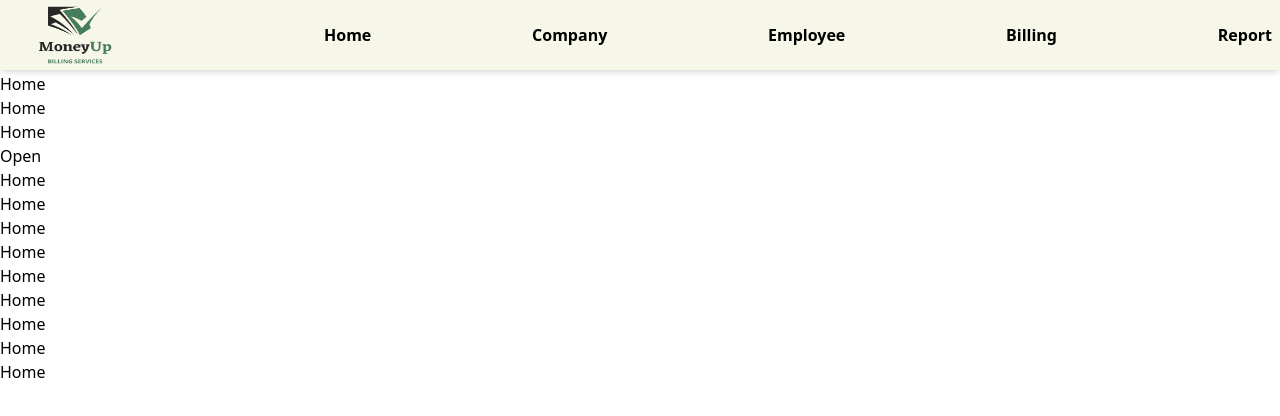
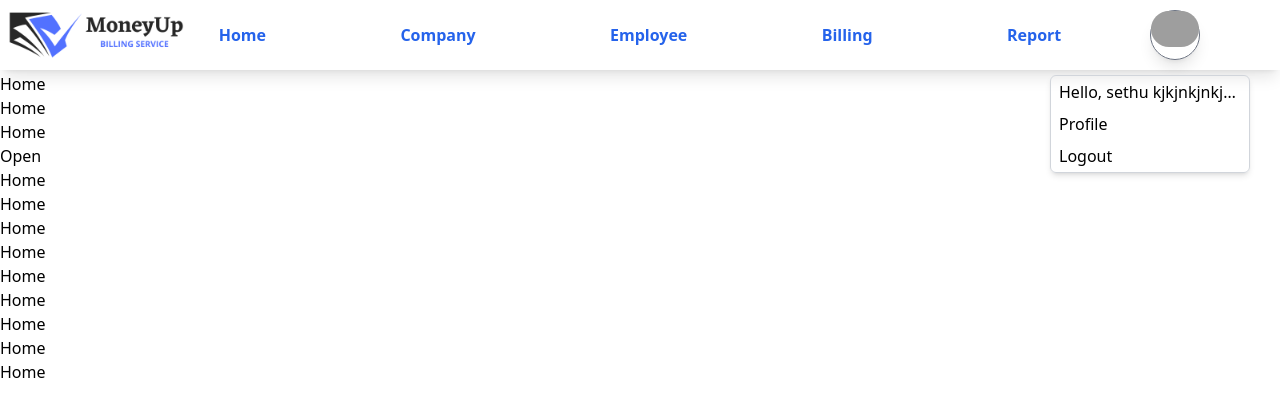
Before and after one commit to SethuVenkatesh/BillingSystem, a React app in the folder billing-frontend/: page /home in a window 1280 px wide. Shown: the top 416 px of the page. Built offline with nearby package versions, Linux system fonts and the light colour scheme; grey boxes are pictures that could not be loaded.

Commit message:
navbar changes

```diff
--- a/billing-frontend/src/components/Navbar.js
+++ b/billing-frontend/src/components/Navbar.js
@@ -2,19 +2,36 @@ import React from 'react'
 import appLogo from '../assets/appLogo.png'
 
 export const Navbar = () => {
+
+  const handleUserProfile = () =>{
+
+  }
+
+
   return (
-    <div className='fixed top-0 w-full  bg-[#f6f6e9] flex items-center justify-between h-[70px] shadow-md z-30'>
+    <div className='fixed top-0 w-full flex items-center justify-between h-[70px] shadow-lg z-30'>
       <div className='flex-1 h-full'>
-        <img src={appLogo} className='w-[150px] h-full'/>
+        <img src={appLogo} className='w-[200px] h-full object-cover'/>
       </div>
-      <div className='flex-3 relative flex justify-between px-2 py-4                                                                                                                            '>
-        <p className=' font-semibold'>Home</p>
-        <p className=' font-semibold'>Company</p>
-        <p className=' font-semibold'>Employee</p>
-        <p className=' font-semibold'>Billing</p>
-        <p className=' font-semibold'>Report</p>
+      <div className='flex-4 relative flex justify-between px-2 py-4                                                                                                                            '>
+        <p className='font-bold text-blue-600 cursor-pointer text-md'>Home</p>
+        <p className='font-bold text-blue-600 cursor-pointer text-md'>Company</p>
+        <p className='font-bold text-blue-600 cursor-pointer text-md'>Employee</p>
+        <p className='font-bold text-blue-600 cursor-pointer text-md'>Billing</p>
+        <p className='font-bold text-blue-600 cursor-pointer text-md'>Report</p>
       </div>
-      <p></p>
+      <div className='flex-1 flex items-center justify-center cursor-pointer relative'>
+        <div className='w-[50px] h-[50px] rounded-full border-gray-500 border shadow-lg' onClick={()=>handleUserProfile()}>
+          <img src='https://w7.pngwing.com/pngs/81/570/png-transparent-profile-logo-computer-icons-user-user-blue-heroes-logo-thumbnail.png' className='object-cover rounded-full'/>
+        </div>
+        <div className='absolute top-[65px] right-[30px] z-30 w-fit '>
+          <div className='relative border border-gray-300 shadow-md rounded-md flex flex-col max-w-[200px]'>
+              <div className='px-2 py-1 text-ellipsis overflow-hidden whitespace-nowrap'>Hello, sethu kjkjnkjnkjkjkjnkjkjnkjnkjnkjnkjnkjnkjn</div>
+              <p className='px-2 py-1 w-fit'>Profile</p>
+              <p className='px-2 py-1 w-fit'>Logout</p>
+          </div>
+        </div>
+      </div>
     </div>
   )
 }
--- a/billing-frontend/tailwind.config.js
+++ b/billing-frontend/tailwind.config.js
@@ -12,6 +12,7 @@ module.exports = {
       flex: {
         '2': '2 2 0%',
         '3': '3 3 0%',
+        '4': '4 4 0%',
       }
 
     },
```
Also changed, not shown: billing-frontend/src/assets/appLogo.png.
